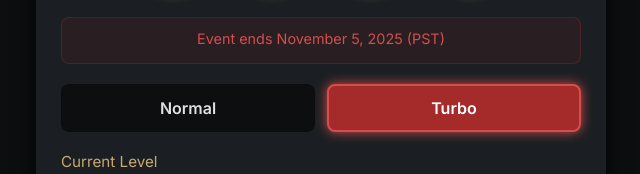
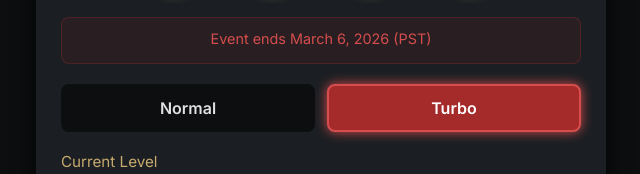
Before and after one commit to yuxin322/dota2qc, a plain HTML site: page index.html in a window 1280 px wide. Shown: the part 215-389 px from the top of the page, 319-959 px from the left. Drawn offline with Linux system fonts and the light colour scheme.

Commit message:
Update event end date in countdown display

```diff
--- a/index.html
+++ b/index.html
@@ -285,7 +285,7 @@
         </div>
 
         <div class="deadline-info">
-            <div class="deadline-text">Event ends November 5, 2025 (PST)</div>
+            <div class="deadline-text">Event ends March 6, 2026 (PST)</div>
         </div>
 
         <div class="mode-select">
```
